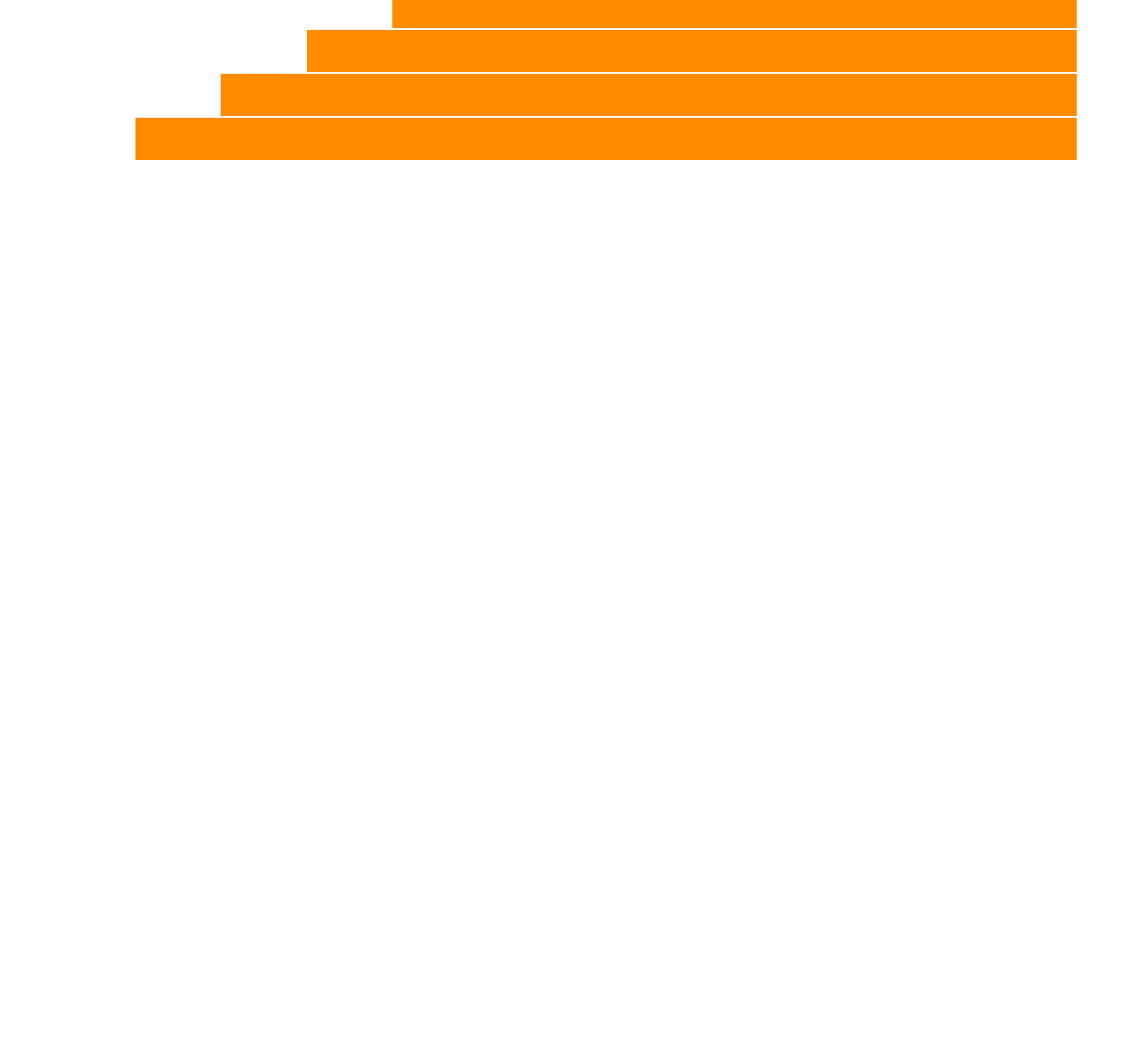
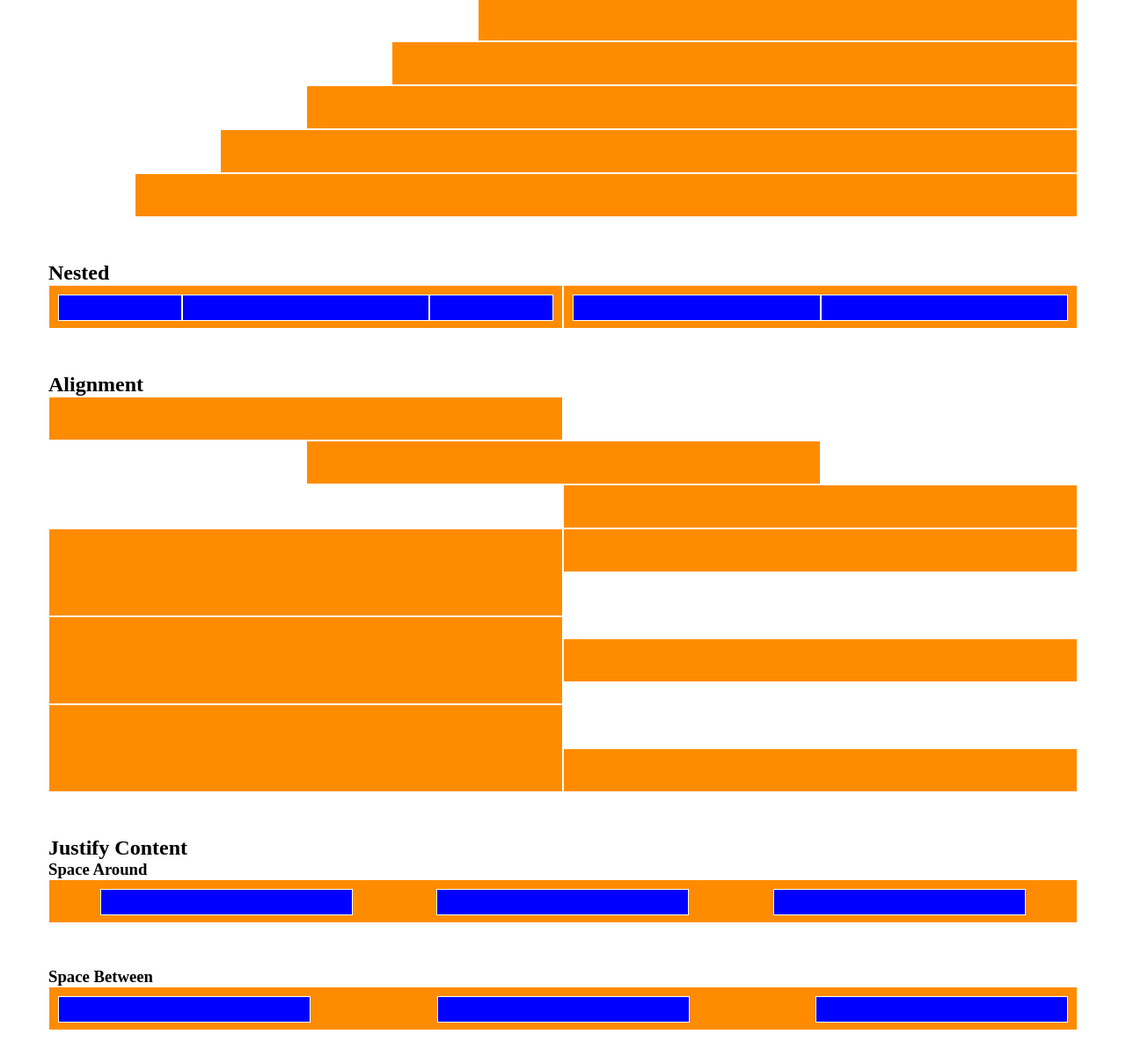
Before and after one commit to saraaffro/html-css-12bool, a plain HTML site: page index.html in a window 1280 px wide. Shown: the part 1067-2276 px from the top of the page at 88% size. Before the commit the page ends 1300 px from the top, so only its background shows below. Drawn offline with Linux system fonts and the light colour scheme.

Commit message:
completamento secondo screenshot

```diff
--- a/css/style.css
+++ b/css/style.css
@@ -17,3 +17,15 @@
 .row{
     margin-bottom: 50px;
 }
+
+.jc-left, .jc-right, .jc-center{
+    margin-bottom: 0;
+}
+
+.ai-start, .ai-center{
+    margin-bottom: 0;
+}
+
+.tall{
+    height: 100px;
+}
--- a/index.html
+++ b/index.html
@@ -9,6 +9,7 @@
 </head>
 <body>
     <div class="container">
+        <h1>Esercizio per casa</h1>
         <div class="row">
             <div class="col-1"></div>
             <div class="col-1"></div>
@@ -81,6 +82,8 @@
             <div class="col-6"></div>
         </div>
 
+        <!-- offset -->
+        <h2>Offset</h2>
         <div class="row">
             <div class="col-1 col-offset-11"></div>
             <div class="col-2 col-offset-10"></div>
@@ -94,6 +97,80 @@
             <div class="col-10 col-offset-2"></div>
             <div class="col-11 col-offset-1"></div>
         </div>
+
+        <!-- nested -->
+        <h2>Nested</h2>
+        <div class="row">
+            <div class="col-6">
+                <div class="row padd">
+                    <div class="col-3 int"></div>
+                    <div class="col-6 int"></div>
+                    <div class="col-3 int"></div>
+                </div>
+            </div>
+            <div class="col-6">
+                <div class="row padd">
+                    <div class="col-6 int"></div>
+                    <div class="col-6 int"></div>
+                </div>
+            </div>
+        </div>
+
+
+        <!-- alignment -->
+        <h2>Alignment</h2>
+        <div class="row jc-left">
+            <div class="col-6"></div>
+        </div>
+
+        <div class="row jc-center">
+            <div class="col-6"></div>
+        </div>
+
+        <div class="row jc-right">
+            <div class="col-6"></div>
+        </div>
+
+        <div class="row ai-start">
+            <div class="col-6 tall"></div>
+            <div class="col-6"></div>
+        </div>
+
+        <div class="row ai-center">
+            <div class="col-6 tall"></div>
+            <div class="col-6"></div>
+        </div>
+
+        <div class="row ai-end">
+            <div class="col-6 tall"></div>
+            <div class="col-6"></div>
+        </div>
+
+
+        <!-- justify content -->
+        <h2>Justify Content</h2>
+        <h3>Space Around</h3>
+        <div class="row">
+            <div class="col-12">
+                <div class="row padd around">
+                    <div class="col-3 int"></div>
+                    <div class="col-3 int"></div>
+                    <div class="col-3 int"></div>
+                </div>
+            </div>
+        </div>
+
+        <h3>Space Between</h3>
+        <div class="row">
+            <div class="col-12">
+                <div class="row padd between">
+                    <div class="col-3 int"></div>
+                    <div class="col-3 int"></div>
+                    <div class="col-3 int"></div>
+                </div>
+            </div>
+        </div>
+
     </div>
 
 </body>
```
Also changed, not shown: css/lib/12bool.css.
